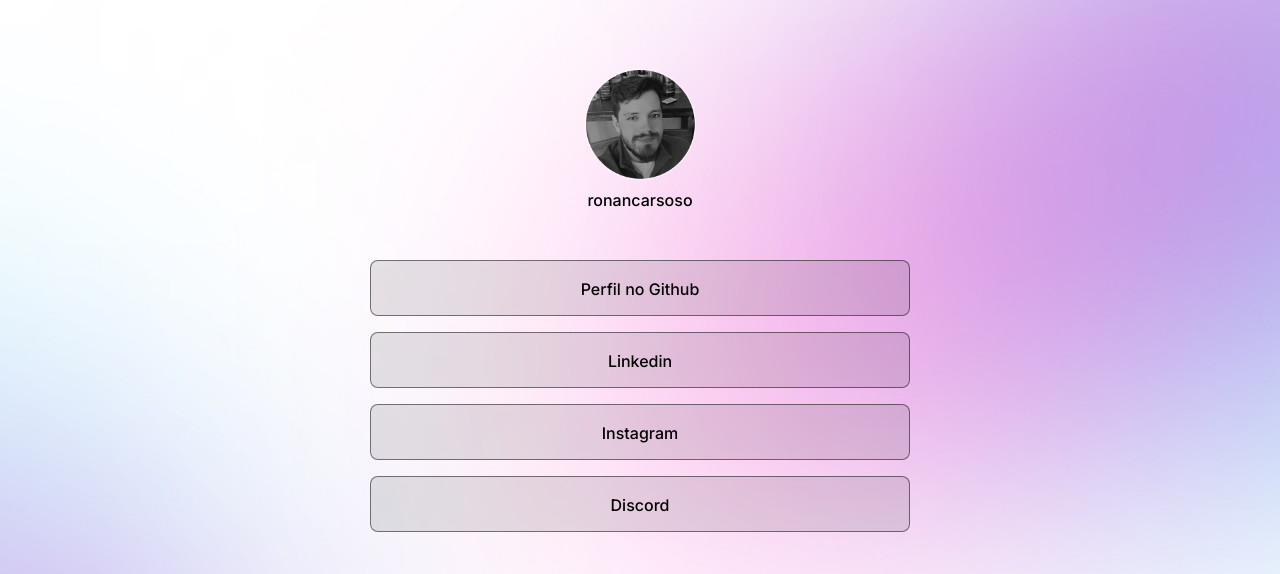
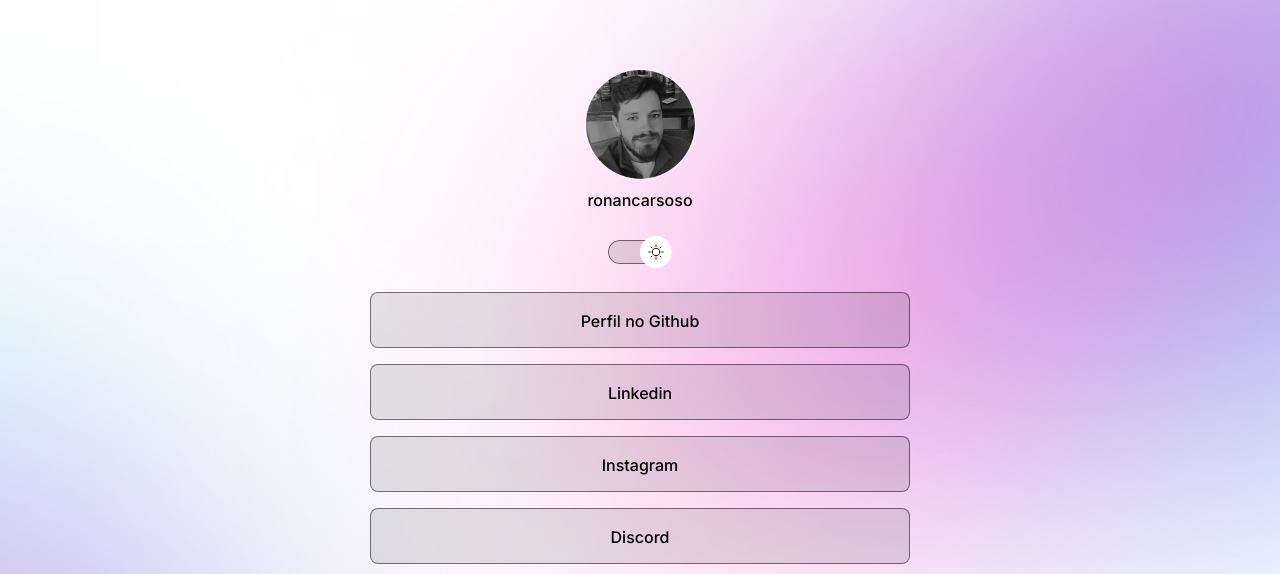
Before and after one commit to ronancardoso22/pagina-de-contatos, a plain HTML site: page index.html in a window 1280 px wide. Shown: the top 574 px of the page. Drawn offline with nearby package versions, Linux system fonts and the light colour scheme.

Commit message:
projeto concluido desktop

```diff
--- a/index.html
+++ b/index.html
@@ -19,8 +19,14 @@
     <div id="container">
 
         <div id="profile">
-            <img src="./assets/profile.jpg" alt="Foto de perfil Ronan Cardoso">
+            <img src="./assets/profile.png" alt="Foto de perfil Ronan Cardoso">
             ronancarsoso
+        </div>
+
+        <div id="switch" onclick="toggleMode()">
+
+            <button> </button>
+            <span> </span>
         </div>
 
         <ul>
@@ -63,6 +69,6 @@
 
     <script type="module" src="https://unpkg.com/ionicons@5.5.2/dist/ionicons/ionicons.esm.js"></script>
     <script nomodule src="https://unpkg.com/ionicons@5.5.2/dist/ionicons/ionicons.js"></script>
-
+    <script src="./script.js"></script>
 </body>
 </html>
--- a/script.js
+++ b/script.js
@@ -1 +1,29 @@
-function toggleMode ()
+function toggleMode () {
+
+    const html = document.documentElement
+
+
+    html.classList.toggle('light')
+ //   if(html.classList.contains('light')) {
+ //       html.classList.remove('light')
+ //   } else{
+ //       html.classList.add('light')
+ //   }
+
+
+
+        // pegar a tag img
+
+        const img = document.querySelector("#profile img")
+
+        // substituir a imagem do perfil
+
+        if(html.classList.contains('light')) {
+             // se tiver light mode adicionar perfil light
+                img.setAttribute('src','./assets/profileLight.png')
+
+         } else {
+
+             img.setAttribute('src','./assets/profile.png')
+         }
+}
--- a/style.css
+++ b/style.css
@@ -18,7 +18,9 @@
     --cor-de-fundo-botao: rgba(255, 255, 255, 0.1);
     --borda-botao: 1px solid rgba(255, 255, 255, 0.5);
     --sombra-icone:rgba(255, 255, 255, 0.2);
-    --hover-botao:rgba(255, 255, 255, 0.05)
+    --hover-botao:rgba(255, 255, 255, 0.05);
+    --switch-background: white url(./assets/moon.svg) no-repeat center;
+    --switch-borda-hover: 0px 2px 8px rgba(255, 255, 255, 0.7);
 }
 
 .light{
@@ -27,7 +29,9 @@
     --cor-de-fundo-botao: rgba(0, 0, 0, 0.1);
     --borda-botao: 1px solid rgba(0, 0, 0, 0.5);
     --sombra-icone:rgba( 0, 0, 0, 0.1);
-    --hover-botao:rgba( 0, 0, 0, 0.05)
+    --hover-botao:rgba( 0, 0, 0, 0.05);
+    --switch-background: white url(./assets/sun.svg) no-repeat center;
+    --switch-borda-hover: 0px 2px 8px rgba( 0, 0, 0, 0.5);
 }
 
 body{
@@ -86,6 +90,60 @@ body{
 
     font-weight: 400;
     line-height: 24px;
+}
+
+#switch{
+
+    width: 64px;
+    height: 32px;
+    position: relative;
+    margin: 4px auto;
+}
+
+#switch button{
+
+    width: 32px;
+    height: 32px;
+    background:var(--switch-background);
+    border: 0;
+    border-radius: 50%;
+    padding: 8px;
+    gap: 8px;
+
+
+    position: absolute;
+    top: 50%;
+    left: 0;
+    z-index: 1;
+    transform: translateY(-50%);
+}
+
+.light #switch button{
+
+    right: 0;
+    left: initial;
+}
+
+#switch button:hover{
+
+    width: 32px;
+    height: 32px;
+    background:var(--switch-background);
+    border:0;
+    border-radius: 50%;
+    box-shadow:var(--switch-borda-hover);
+}
+
+#switch span {
+
+        display: block;
+        width: 64px;
+        height: 24px;
+        background:var(--cor-de-fundo-botao);
+        border: var(--borda-botao);
+        backdrop-filter: blur(4px);
+        -webkit-backdrop-filter: blur(4px);
+        border-radius: 9999px;
 }
 
 ul {
```
Also changed, not shown: assets/moon.svg (added), assets/profile.png (renamed from assets/profile.jpg), assets/profileLight.png (added), assets/sun.svg (added).
